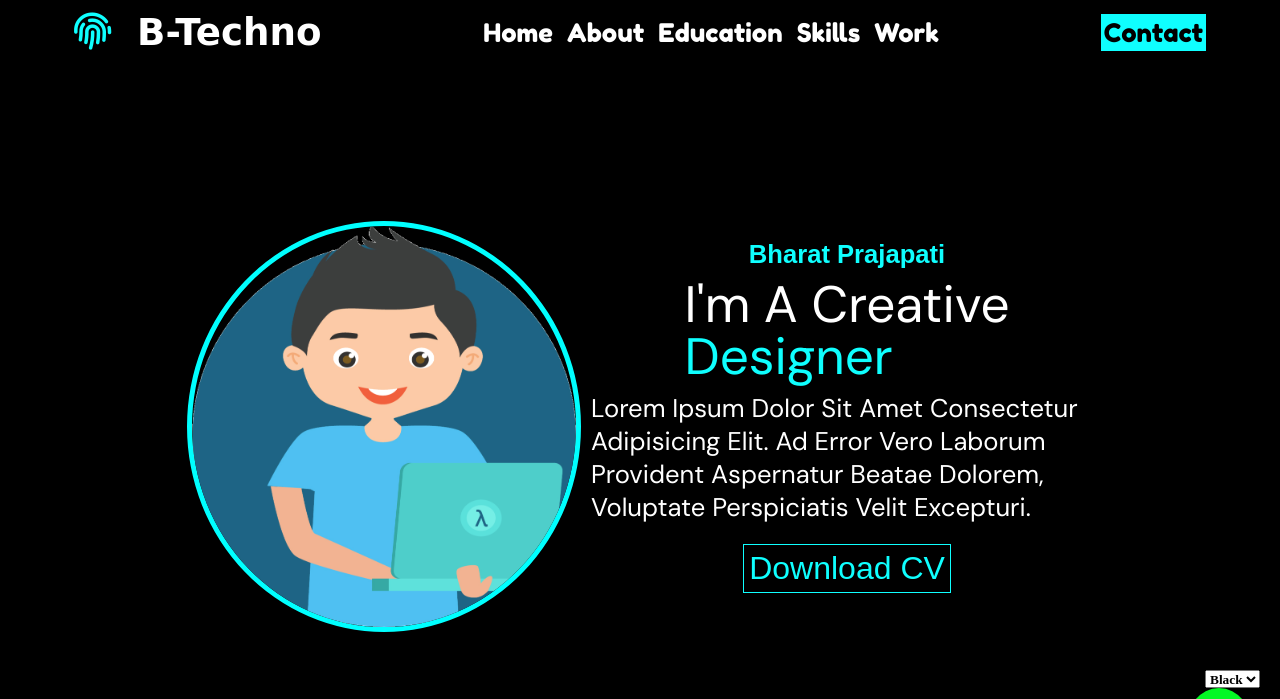
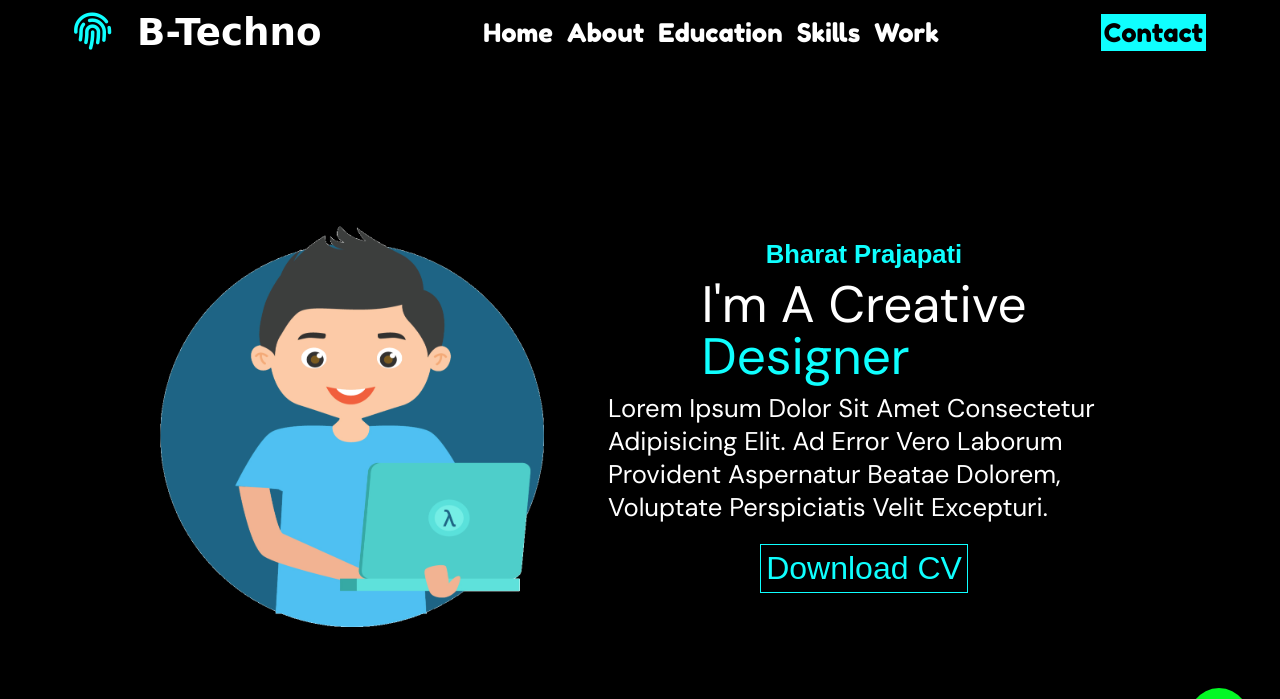
Before and after one commit to Bharat252003/b-techno, a plain HTML site: page index.html in a window 1280 px wide. Shown: the top 699 px of the page. Drawn offline with nearby package versions, Linux system fonts and the light colour scheme; a web font is replaced by a local one.

Commit message:
final commit

```diff
--- a/css/style.css
+++ b/css/style.css
@@ -206,20 +206,12 @@ nav ul li a{
 .my-img{
     width: 30vw;
     margin-right: 5vw;
-    margin: 3rem 10px;
-    /* padding: 3rem 0; */
-    border: 5px solid aqua;
-    border-radius: 50%;
+    /* margin: 3rem 10px; */
+    padding: 3rem 0;
+    /* border: 5px solid aqua; */
+    /* border-radius: 50%; */
 
     /* margin-bottom: 3rem; */
-}
-@keyframes circle {
-    form{
-
-    }
-    to{
-
-    }
 }
 .my-info{
     color: var(--font1);
--- a/index.html
+++ b/index.html
@@ -242,12 +242,12 @@
     <div class="wp data-tilt">
        <a href="https://wa.me/+917041501887"><i class="fab fa-whatsapp"></i></a>
     </div>
-    <div class="color-picker">
+    <!-- <div class="color-picker">
         <select name="color" id="bgcolor" class="fas fa-circle">
             <option value="black" id="black"><i class="fas fa-circle"></i>black</option>
             <option value="blue" id="blue"><i class="fas fa-circle" onclick="colors()"></i>blue</option>
         </select>
-    </div>
+    </div> -->
     <script src="/vanilla-tilt.js"></script>
     <script src="/tilt.jquery.js"></script>
     <script src="/tilt.jquery.js.map"></script>
```
